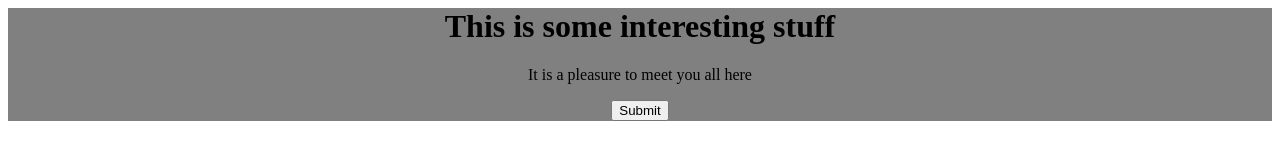
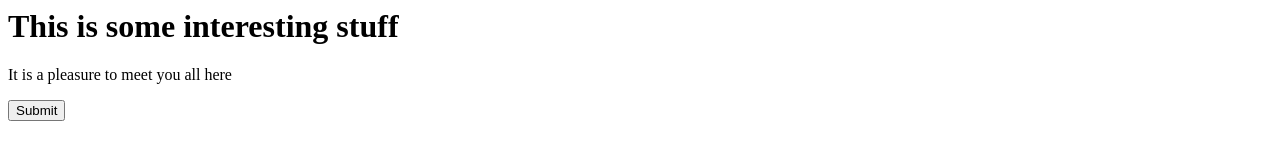
Before and after one commit to Leeoasis/Leeeoasis.github.io, a plain HTML site: page index.html in a window 1280 px wide. Drawn offline with Linux system fonts and the light colour scheme.

Commit message:
removed style

```diff
--- a/index.html
+++ b/index.html
@@ -4,13 +4,7 @@
     <meta http-equiv="X-UA-Compatible" content="IE=edge">
     <meta name="viewport" content="width=device-width, initial-scale=1.0">
     <title>My first github online website</title>
-    <style>
 
-        #main-content {
-            text-align: center;
-            background-color: gray;
-        }
-    </style>
 </head>
 <body>
     <div id="main-content">
```
